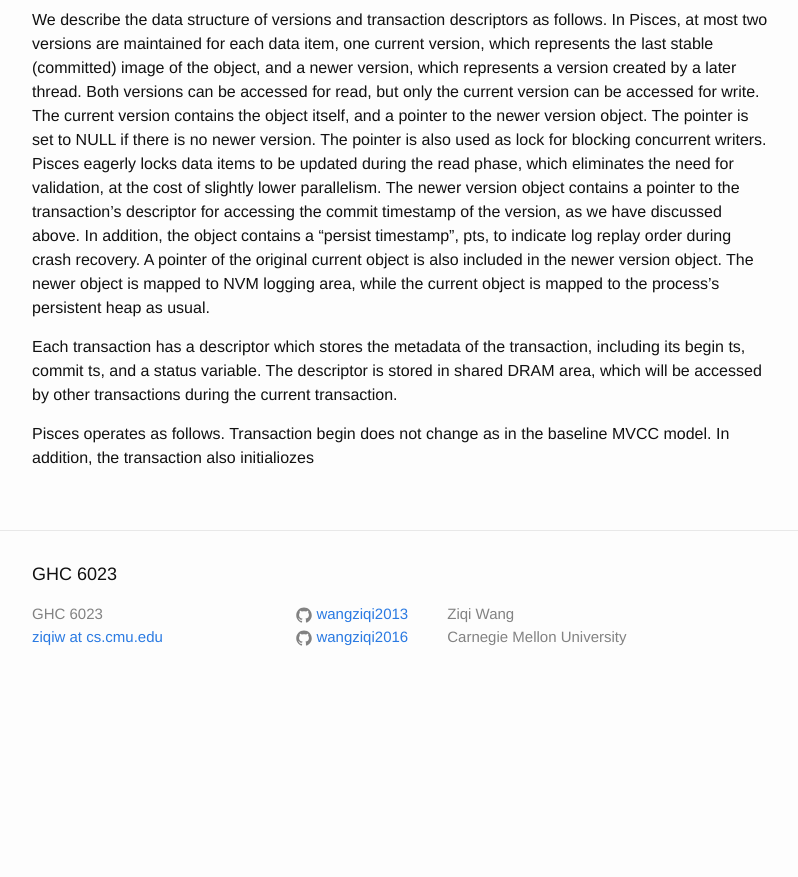
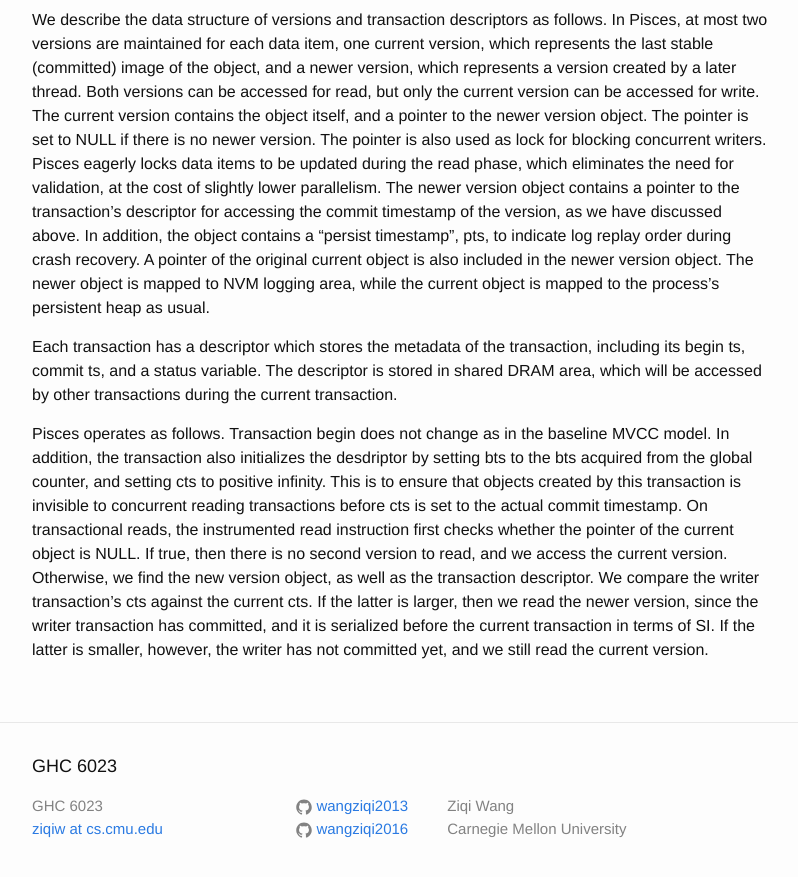
Before and after one commit to wangziqi2013/wangziqi2013.github.io, a Jekyll site: the page built from _posts/2020-02-02-pisces.markdown, in a window 1280 px wide and 900 px high, scrolled down 1864 px. Shown: the top 877 px of the window, without its empty margins (238-1036 px from the left). Built offline with Jekyll 4.4.1, drawn with Linux system fonts in a browser that asks for light colours; before the commit the page ends 2572 px from its top, so only the background shows below that.

Commit message:
Adding reads

```diff
--- a/_posts/2020-02-02-pisces.markdown
+++ b/_posts/2020-02-02-pisces.markdown
@@ -83,4 +83,11 @@ status variable. The descriptor is stored in shared DRAM area, which will be acc
 current transaction.
 
 Pisces operates as follows. Transaction begin does not change as in the baseline MVCC model. In addition, the transaction
-also initialiozes
+also initializes the desdriptor by setting bts to the bts acquired from the global counter, and setting cts to positive
+infinity. This is to ensure that objects created by this transaction is invisible to concurrent reading transactions before
+cts is set to the actual commit timestamp. On transactional reads, the instrumented read instruction first checks whether
+the pointer of the current object is NULL. If true, then there is no second version to read, and we access the current version.
+Otherwise, we find the new version object, as well as the transaction descriptor. We compare the writer transaction's cts
+against the current cts. If the latter is larger, then we read the newer version, since the writer transaction has committed,
+and it is serialized before the current transaction in terms of SI. If the latter is smaller, however, the writer has not
+committed yet, and we still read the current version.
```
